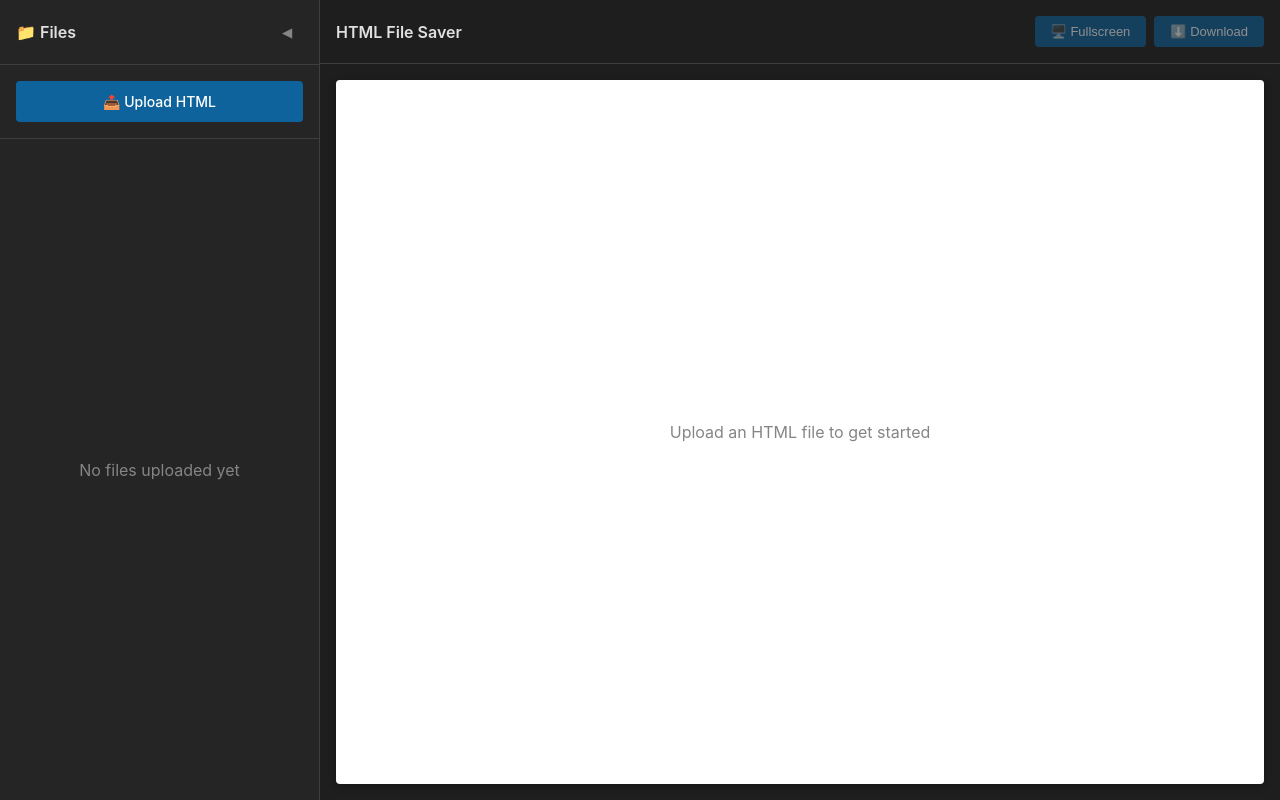
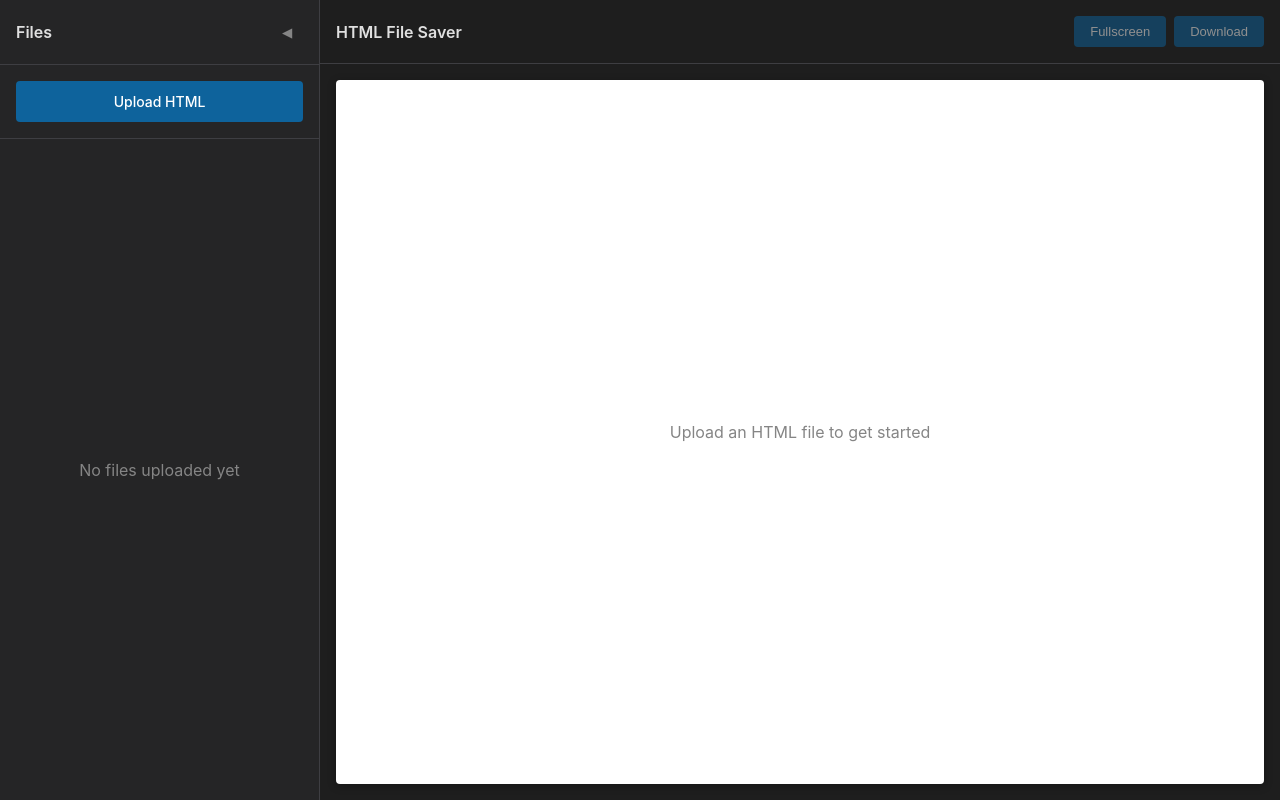
Before and after one commit to saddesttonk/html-file-saver, a plain HTML site: page index.html in a window 1280 px wide. Drawn offline with Linux system fonts and the light colour scheme.

Commit message:
Fix keyboard and pointer lock for games like Minecraft - add iframe allow attributes and remove emojis

```diff
--- a/index.html
+++ b/index.html
@@ -356,7 +356,7 @@
         <!-- Sidebar -->
         <div class="sidebar" id="sidebar">
             <div class="sidebar-header">
-                <h2>📁 Files</h2>
+                <h2>Files</h2>
                 <button class="toggle-sidebar-btn" id="toggleSidebarBtn" title="Hide sidebar">
                     ◀
                 </button>
@@ -365,7 +365,7 @@
             <div class="upload-section">
                 <div class="error-message" id="errorMessage"></div>
                 <label class="file-input-label">
-                    📤 Upload HTML
+                    Upload HTML
                     <input type="file" id="fileInput" accept=".html,.htm" multiple>
                 </label>
             </div>
@@ -385,15 +385,15 @@
                     <h1 id="currentFileName">HTML File Saver</h1>
                 </div>
                 <div class="header-actions">
-                    <button class="header-btn" id="fullscreenBtn" disabled>🖥️ Fullscreen</button>
-                    <button class="header-btn" id="downloadBtn" disabled>⬇️ Download</button>
+                    <button class="header-btn" id="fullscreenBtn" disabled>Fullscreen</button>
+                    <button class="header-btn" id="downloadBtn" disabled>Download</button>
                 </div>
             </div>
 
             <div class="frame-container">
                 <div class="frame-wrapper">
                     <div class="placeholder">Upload an HTML file to get started</div>
-                    <iframe id="htmlFrame" style="display: none;"></iframe>
+                    <iframe id="htmlFrame" style="display: none;" allow="keyboard-event; pointer-lock; fullscreen"></iframe>
                 </div>
             </div>
         </div>
```
